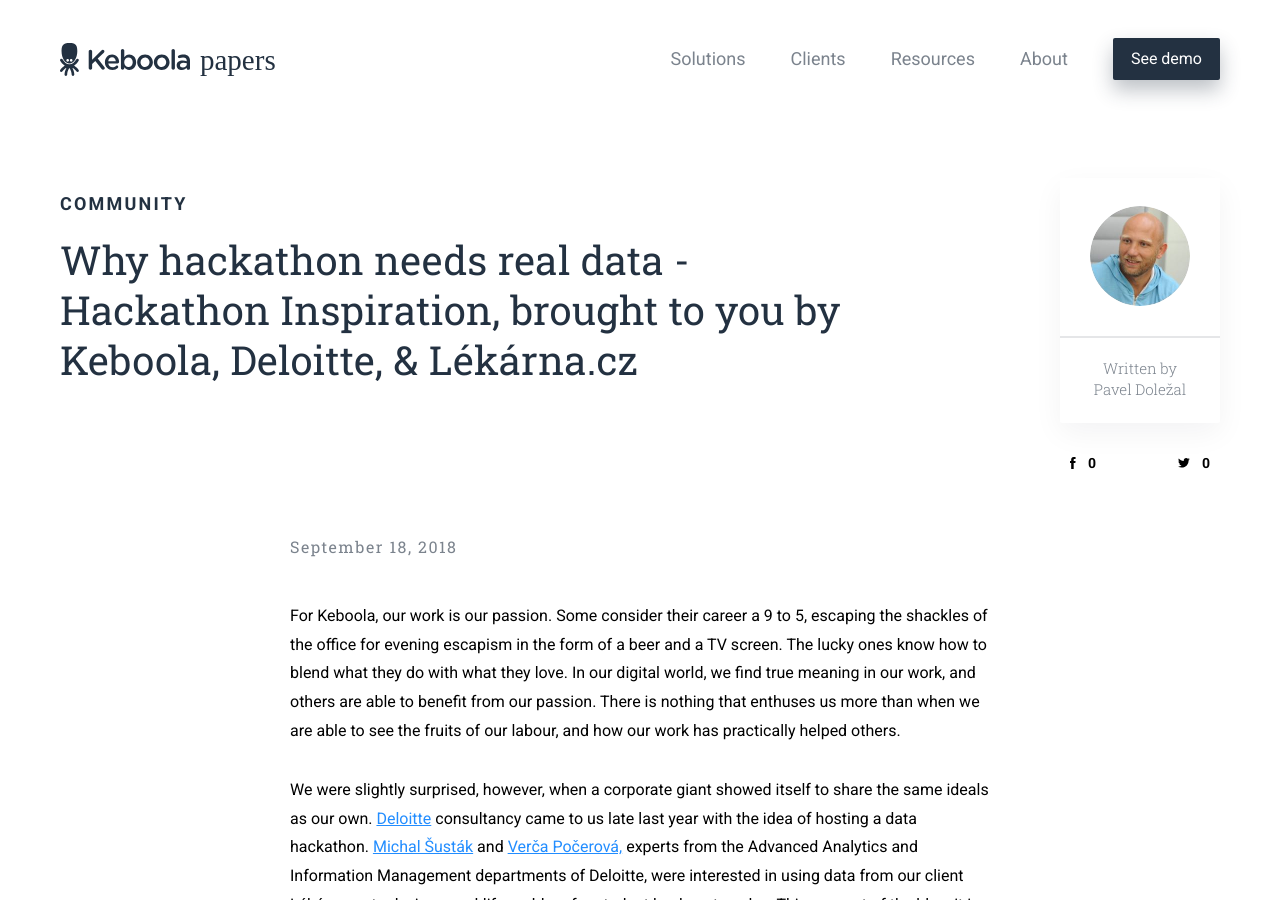
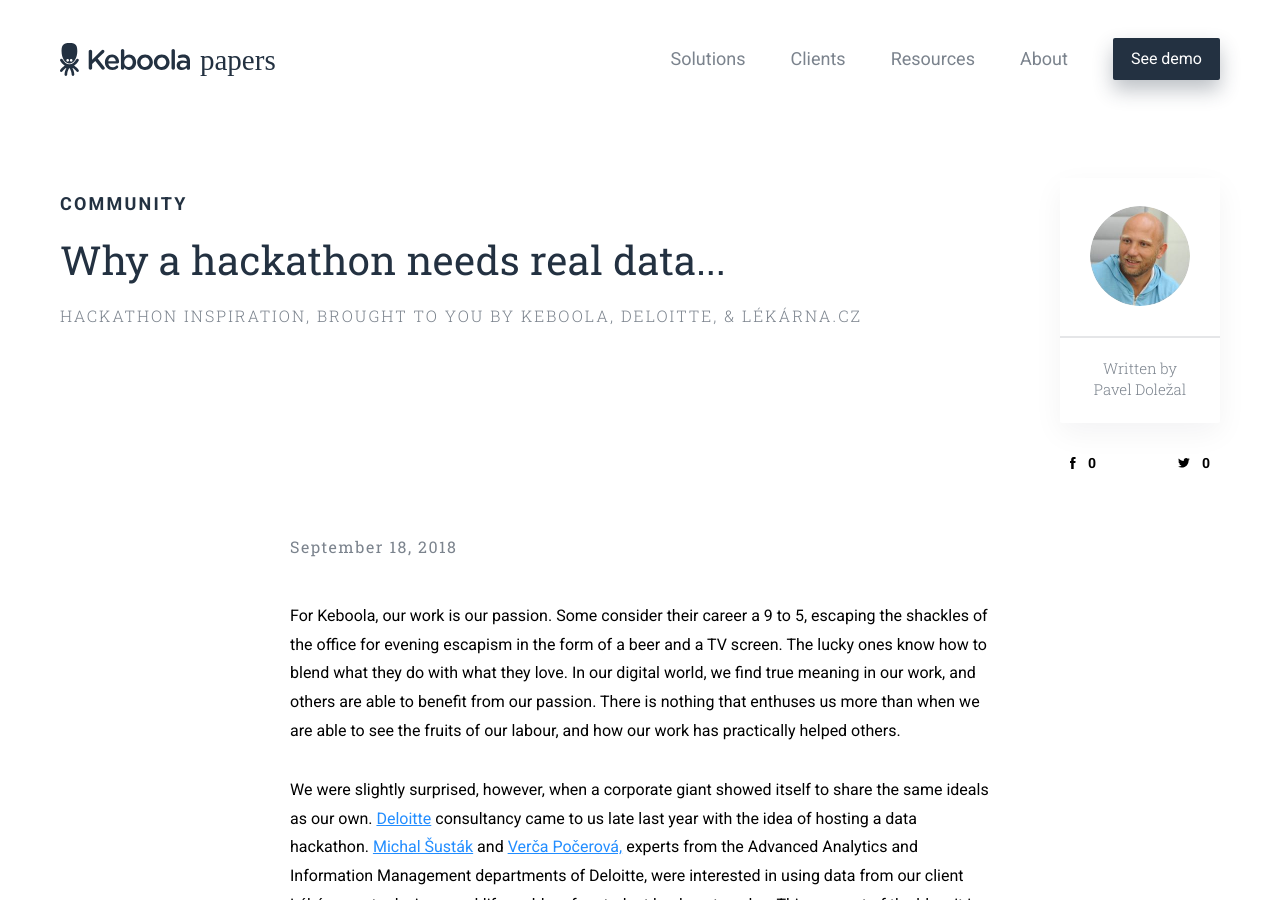
Before and after one commit to keboola/blog, a Jekyll site: the page built from _posts/2018-09-18-Why-hackathon-needs-real-data---Hackathon-Inspiration,-brought-to-you-by-Keboola,-Deloitte,-&-Lékárna.cz.md, in a window 1280 px wide and 900 px high. Built offline with Jekyll 4.4.1, drawn with Linux system fonts in a browser that asks for light colours; nearby versions of some CDN libraries.

```diff
--- a/_posts/2018-09-18-Why-hackathon-needs-real-data---Hackathon-Inspiration,-brought-to-you-by-Keboola,-Deloitte,-&-Lékárna.cz.md
+++ b/_posts/2018-09-18-Why-hackathon-needs-real-data---Hackathon-Inspiration,-brought-to-you-by-Keboola,-Deloitte,-&-Lékárna.cz.md
@@ -1,10 +1,9 @@
 ---
-title: Why hackathon needs real data - Hackathon Inspiration, brought to you by Keboola,
-  Deloitte, & Lékárna.cz
+title: Why a hackathon needs real data...
 layout: post
 categories: community
 date: 2018-09-18 00:00:00 +0000
-perex: ''
+perex: Hackathon Inspiration, brought to you by Keboola, Deloitte, & Lékárna.cz
 user: pavel-dolezal
 coverphoto: "/uploads/Delloite Image 1 copy.jpg"
 coverphoto_slider: "/uploads/Delloite Image 1 copy.jpg"
```
